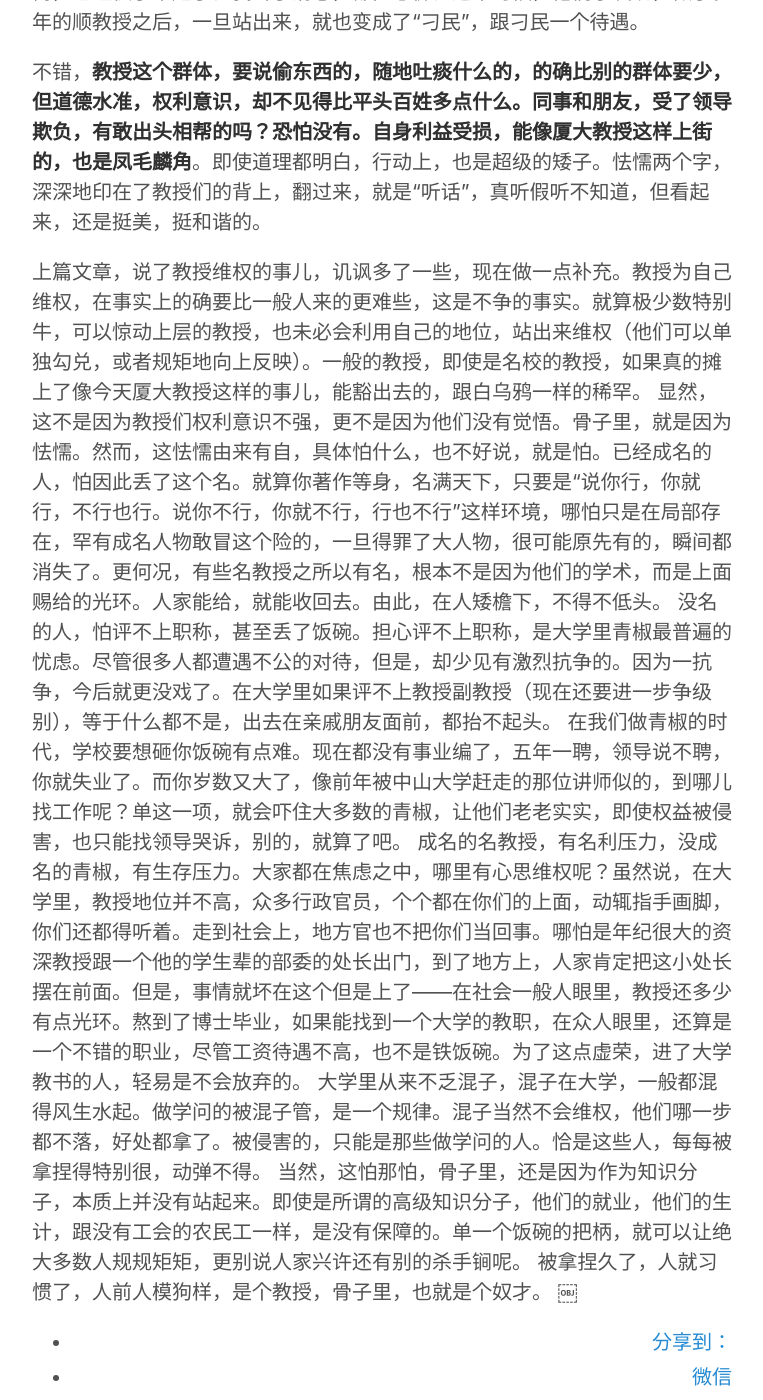
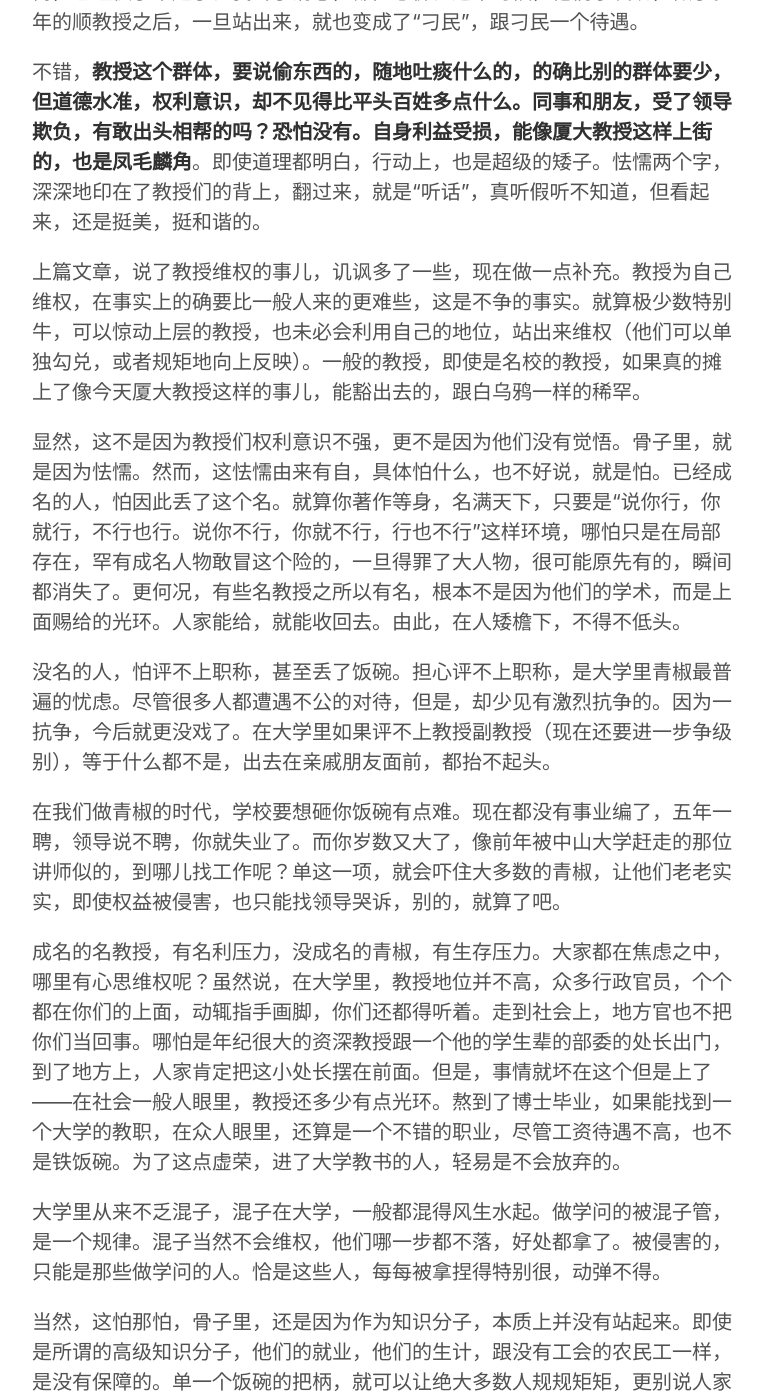
Before and after one commit to hwdong/hwdong-old.github.io, a Jekyll site: the page built from _posts/2017-07-05-教授维权那点事儿.md, in a window 1280 px wide and 1400 px high, scrolled down 1294 px. Shown: the whole window, without its empty margins (258-1021 px from the left). Built offline with Jekyll 4.4.1, drawn with Linux system fonts in a browser that asks for light colours; our own code applies the rules of GitHub Pages for plain Markdown files; comment, search, counter and statistics services are not loaded; some of the changed text lies outside the part shown.

Commit message:
Update 2017-07-05-教授维权那点事儿.md

```diff
--- a/_posts/2017-07-05-教授维权那点事儿.md
+++ b/_posts/2017-07-05-教授维权那点事儿.md
@@ -19,14 +19,19 @@
 
 
 
+上篇文章，说了教授维权的事儿，讥讽多了一些，现在做一点补充。教授为自己维权，在事实上的确要比一般人来的更难些，这是不争的事实。就算极少数特别牛，可以惊动上层的教授，也未必会利用自己的地位，站出来维权（他们可以单独勾兑，或者规矩地向上反映）。一般的教授，即使是名校的教授，如果真的摊上了像今天厦大教授这样的事儿，能豁出去的，跟白乌鸦一样的稀罕。
 
+显然，这不是因为教授们权利意识不强，更不是因为他们没有觉悟。骨子里，就是因为怯懦。然而，这怯懦由来有自，具体怕什么，也不好说，就是怕。已经成名的人，怕因此丢了这个名。就算你著作等身，名满天下，只要是“说你行，你就行，不行也行。说你不行，你就不行，行也不行”这样环境，哪怕只是在局部存在，罕有成名人物敢冒这个险的，一旦得罪了大人物，很可能原先有的，瞬间都消失了。更何况，有些名教授之所以有名，根本不是因为他们的学术，而是上面赐给的光环。人家能给，就能收回去。由此，在人矮檐下，不得不低头。
 
-上篇文章，说了教授维权的事儿，讥讽多了一些，现在做一点补充。教授为自己维权，在事实上的确要比一般人来的更难些，这是不争的事实。就算极少数特别牛，可以惊动上层的教授，也未必会利用自己的地位，站出来维权（他们可以单独勾兑，或者规矩地向上反映）。一般的教授，即使是名校的教授，如果真的摊上了像今天厦大教授这样的事儿，能豁出去的，跟白乌鸦一样的稀罕。
-显然，这不是因为教授们权利意识不强，更不是因为他们没有觉悟。骨子里，就是因为怯懦。然而，这怯懦由来有自，具体怕什么，也不好说，就是怕。已经成名的人，怕因此丢了这个名。就算你著作等身，名满天下，只要是“说你行，你就行，不行也行。说你不行，你就不行，行也不行”这样环境，哪怕只是在局部存在，罕有成名人物敢冒这个险的，一旦得罪了大人物，很可能原先有的，瞬间都消失了。更何况，有些名教授之所以有名，根本不是因为他们的学术，而是上面赐给的光环。人家能给，就能收回去。由此，在人矮檐下，不得不低头。
 没名的人，怕评不上职称，甚至丢了饭碗。担心评不上职称，是大学里青椒最普遍的忧虑。尽管很多人都遭遇不公的对待，但是，却少见有激烈抗争的。因为一抗争，今后就更没戏了。在大学里如果评不上教授副教授（现在还要进一步争级别），等于什么都不是，出去在亲戚朋友面前，都抬不起头。
+
 在我们做青椒的时代，学校要想砸你饭碗有点难。现在都没有事业编了，五年一聘，领导说不聘，你就失业了。而你岁数又大了，像前年被中山大学赶走的那位讲师似的，到哪儿找工作呢？单这一项，就会吓住大多数的青椒，让他们老老实实，即使权益被侵害，也只能找领导哭诉，别的，就算了吧。
+
 成名的名教授，有名利压力，没成名的青椒，有生存压力。大家都在焦虑之中，哪里有心思维权呢？虽然说，在大学里，教授地位并不高，众多行政官员，个个都在你们的上面，动辄指手画脚，你们还都得听着。走到社会上，地方官也不把你们当回事。哪怕是年纪很大的资深教授跟一个他的学生辈的部委的处长出门，到了地方上，人家肯定把这小处长摆在前面。但是，事情就坏在这个但是上了——在社会一般人眼里，教授还多少有点光环。熬到了博士毕业，如果能找到一个大学的教职，在众人眼里，还算是一个不错的职业，尽管工资待遇不高，也不是铁饭碗。为了这点虚荣，进了大学教书的人，轻易是不会放弃的。
+
 大学里从来不乏混子，混子在大学，一般都混得风生水起。做学问的被混子管，是一个规律。混子当然不会维权，他们哪一步都不落，好处都拿了。被侵害的，只能是那些做学问的人。恰是这些人，每每被拿捏得特别很，动弹不得。
+
 当然，这怕那怕，骨子里，还是因为作为知识分子，本质上并没有站起来。即使是所谓的高级知识分子，他们的就业，他们的生计，跟没有工会的农民工一样，是没有保障的。单一个饭碗的把柄，就可以让绝大多数人规规矩矩，更别说人家兴许还有别的杀手锏呢。
+
 被拿捏久了，人就习惯了，人前人模狗样，是个教授，骨子里，也就是个奴才。
 ￼
```
